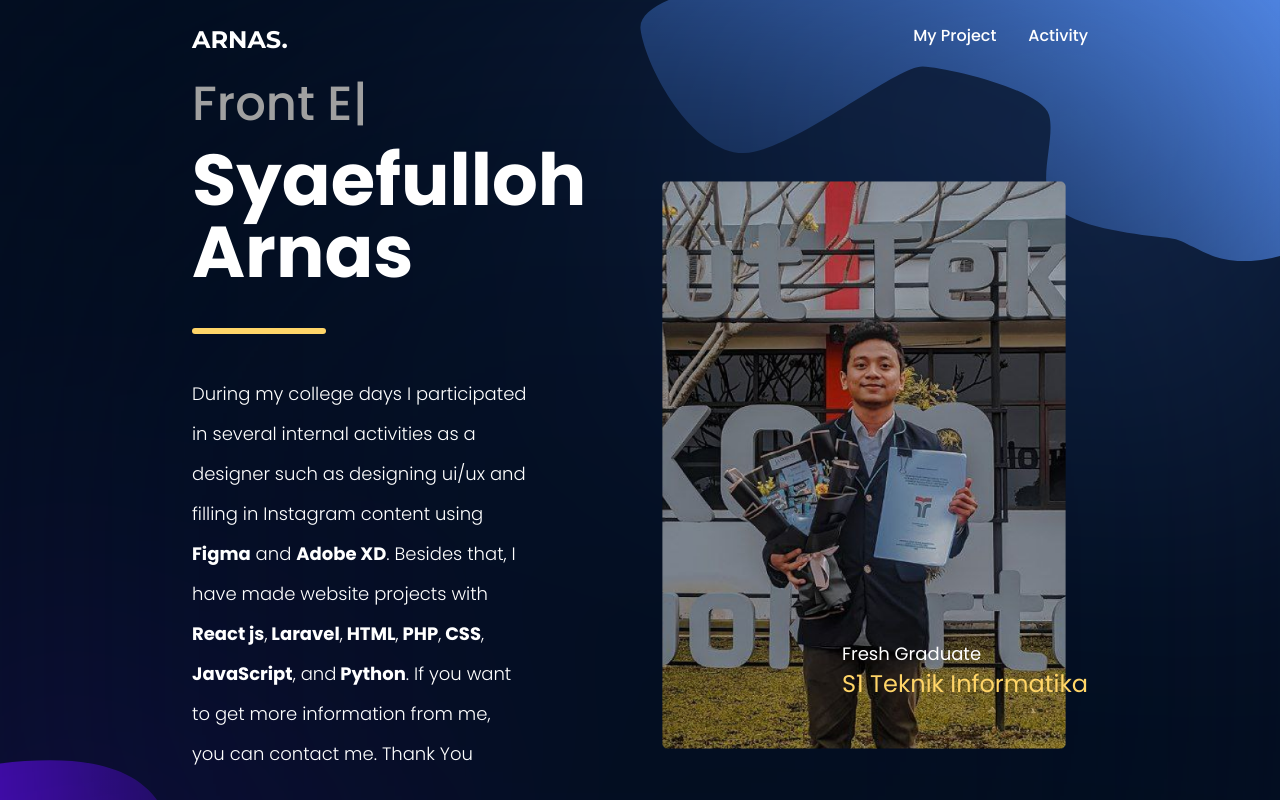
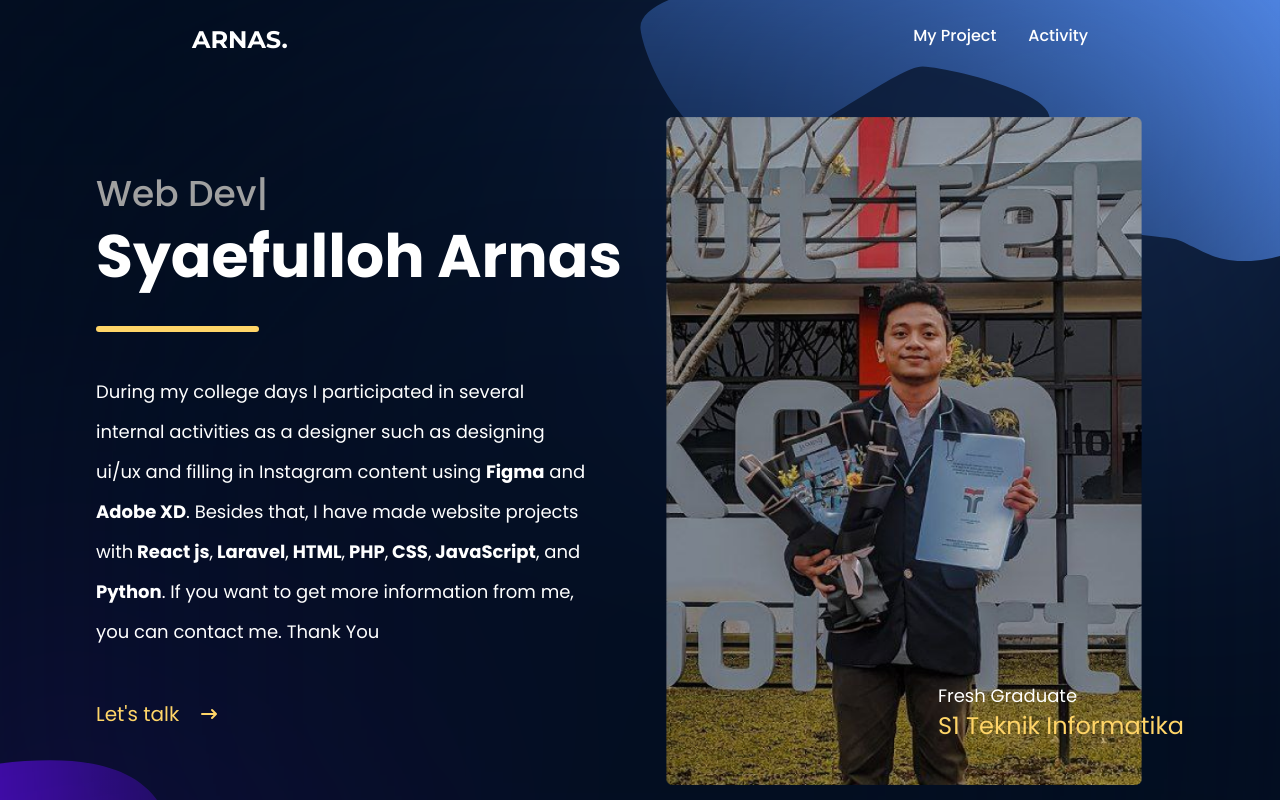
Before and after one commit to syaeful16/My-Portofolio, a React (Create React App) app: page / in a window 1280 px wide. Shown: the top 800 px of the page. Built offline with nearby package versions, Linux system fonts and the light colour scheme; the HTML template or start-up script is replaced by a standard one.

Commit message:
update tampilan

```diff
--- a/src/components/Cover.jsx
+++ b/src/components/Cover.jsx
@@ -5,20 +5,20 @@ import { HiArrowNarrowRight } from 'react-icons/hi';
 
 const Cover = () => {
   return (
-    <div className="w-screen md:h-[90vh] h-max mt-8 md:mt-0 px-6 md:px-[12rem]">
-      <div className="w-full h-full md:grid md:grid-cols-2">
-        <div className="flex flex-col justify-center font-poppins">
-          <h2 className='text-2xl md:text-5xl font-medium text-[#A0A0A0] '>
+    <div className='w-screen h-[90vh] px-[2rem] lg:px-[4rem] xl:px-[6rem] 2xl:px-[12rem]'>
+      <div className="w-full h-full flex  xl:grid grid-cols-2">
+        <div className='w-full flex flex-col justify-center font-poppins'>
+          <h2 className='text-3xl md:text-4xl font-medium text-[#A0A0A0] '>
             <Typed
-                strings={['UI/UX Designer', 'Front End Developer']}
+              strings={['UI/UX Designer', 'Web Developer']}
               typeSpeed={140}
               backSpeed={50}
               loop
             />
           </h2>
-          <h1 className='text-4xl md:text-7xl font-bold text-white mt-2 md:mt-4'>Syaefulloh Arnas</h1>
+          <h1 className='text-5xl md:text-6xl 2xl:text-7xl font-bold text-white mt-3'>Syaefulloh Arnas</h1>
           <div className="bg-[#FFD568] w-[50%] md:w-[30%] h-[4px] md:h-[6px] rounded-lg my-4 md:my-8 lg:my-10"></div>
-          <p className='text-sm md:text-lg text-white leading-8 md:leading-10 font-light md:w-3/4'>During my college days I participated in several internal activities as a designer such as designing ui/ux and filling in Instagram content using <span className='font-bold'>Figma</span> and <span className='font-bold'>Adobe XD</span>. Besides that, I have made website projects with
+            <p className='w-[100%] sm:w-[90%] text-white leading-8 lg:leading-[2.5rem] text-sm md:text-[.9rem] lg:text-lg '>During my college days I participated in several internal activities as a designer such as designing ui/ux and filling in Instagram content using <span className='font-bold'>Figma</span> and <span className='font-bold'>Adobe XD</span>. Besides that, I have made website projects with
               <span className='font-bold'> React js</span>,
               <span className='font-bold'> Laravel</span>,
               <span className='font-bold'> HTML</span>,
@@ -37,20 +37,20 @@ const Cover = () => {
         </div>
       </div>
     </div>
-    // <div className="px-[2rem] lg:px-[6rem] xl:px-[10rem] h-[60vh] 2xl:px-[12rem] md:h-[90vh] w-screen">
-    //   <div className='pt-8 md:pt-0 md:grid md:grid-cols-[45%_55%] w-full h-full'>
-    //     <div className="flex flex-col justify-center">
-    //       <h2 className='text-[#A0A0A0] text-2xl lg:text-5xl font-poppins font-medium'>
+    // <div className="w-screen md:h-[90vh] h-max mt-8 md:mt-0 px-6 md:px-[10rem] lg:px-[6rem]">
+    //   <div className="w-full h-full md:grid md:grid-cols-2">
+    //     <div className="flex flex-col justify-center font-poppins">
+    //       <h2 className='text-2xl md:text-5xl font-medium text-[#A0A0A0] '>
     //         <Typed
-    //                 strings={['UI/UX Designer', 'Front End Developer']}
-    //                 typeSpeed={140}
-    //                 backSpeed={50}
-    //                 loop
-    //             />
+    //             strings={['UI/UX Designer', 'Front End Developer']}
+    //             typeSpeed={140}
+    //             backSpeed={50}
+    //             loop
+    //         />
     //       </h2>
-    //       <h1 className='text-white text-4xl md:text-7xl font-bold mt-2 md:mt-4 font-poppins'>Syaefulloh Arnas</h1>
+    //       <h1 className='text-4xl md:text-7xl font-bold text-white mt-2 md:mt-4'>Syaefulloh Arnas</h1>
     //       <div className="bg-[#FFD568] w-[50%] md:w-[30%] h-[4px] md:h-[6px] rounded-lg my-4 md:my-8 lg:my-10"></div>
-    //       <p className='text-white font-poppins w-full lg:w-[72%] md:w-[82%] font-extralight leading-loose text-sm lg:text-lg lg:leading-10'>During my college days I participated in several internal activities as a designer such as designing ui/ux and filling in Instagram content using <span className='font-bold'>Figma</span> and <span className='font-bold'>Adobe XD</span>. Besides that, I have made website projects with
+    //       <p className='text-sm md:text-lg text-white leading-8 md:leading-10 font-light md:w-3/4'>During my college days I participated in several internal activities as a designer such as designing ui/ux and filling in Instagram content using <span className='font-bold'>Figma</span> and <span className='font-bold'>Adobe XD</span>. Besides that, I have made website projects with
     //         <span className='font-bold'> React js</span>,
     //         <span className='font-bold'> Laravel</span>,
     //         <span className='font-bold'> HTML</span>,
@@ -58,10 +58,10 @@ const Cover = () => {
     //         <span className='font-bold'> CSS</span>,
     //         <span className='font-bold'> JavaScript</span>, and
     //         <span className='font-bold'> Python</span>. If you want to get more information from me, you can contact me. Thank You</p>
-    //       <a className='text-[#FFD568] font-poppins flex items-center gap-5 hover:gap-10 ease-in-out duration-200 text-xl mt-12 w-max' href="http://">Let's talk <HiArrowNarrowRight/></a>
+    //         <a className='text-[#FFD568] flex items-center gap-5 hover:gap-10 ease-in-out duration-200 text-lg md:text-xl mt-12 w-max' href="http://">Let's talk <HiArrowNarrowRight/></a>
     //     </div>
-    //     <div className="relative w-full flex">
-    //       <img src={MyPhoto} alt="" className='hidden md:block md:scale-75 lg:scale-90'/>
+    //     <div className='relative my-auto'>
+    //       <img src={MyPhoto} alt="" className='hidden md:block scale-[0.9]'/>
     //       <div className="absolute bottom-20 right-0 hidden md:block">
     //         <h2 className='text-white font-poppins text-lg'>Fresh Graduate</h2>
     //         <h1 className='text-[#FFD568] font-poppins text-2xl'>S1 Teknik Informatika</h1>
```
Lines whose indentation alone changed are shown as unchanged.
